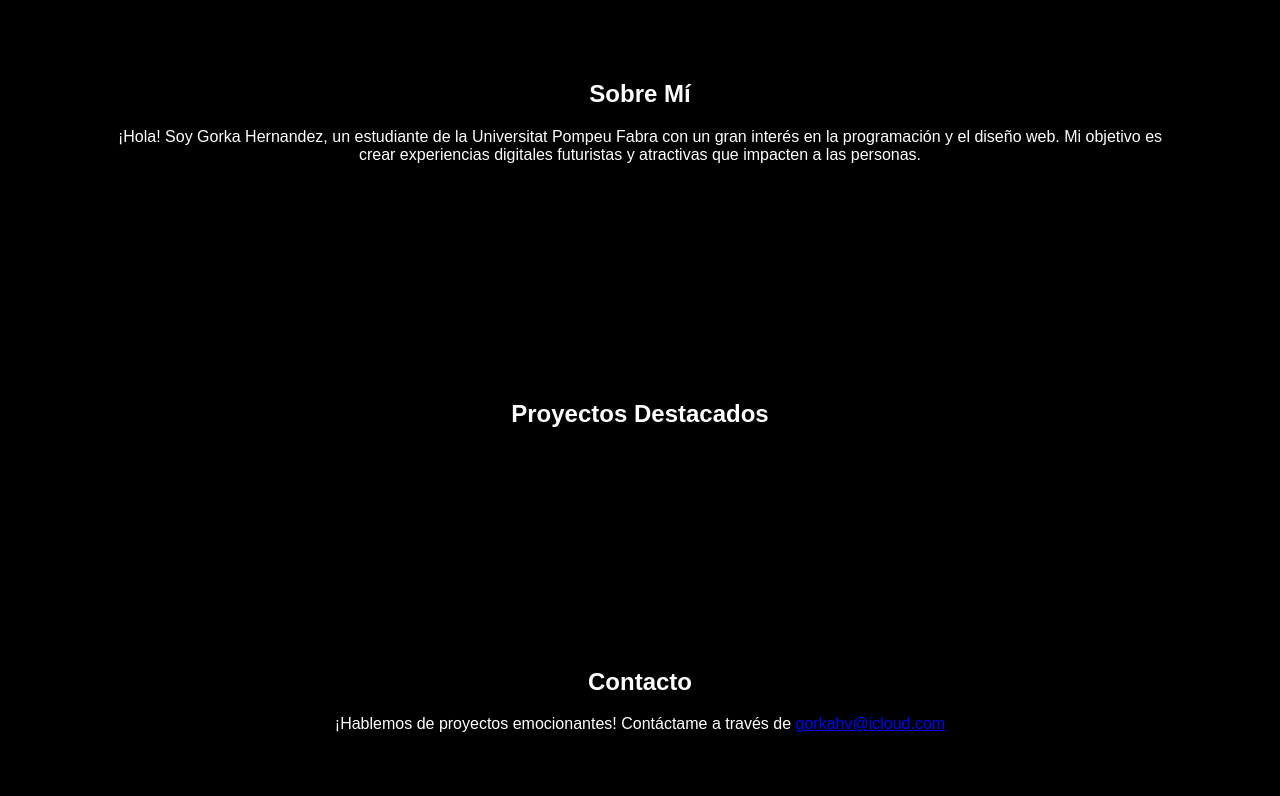
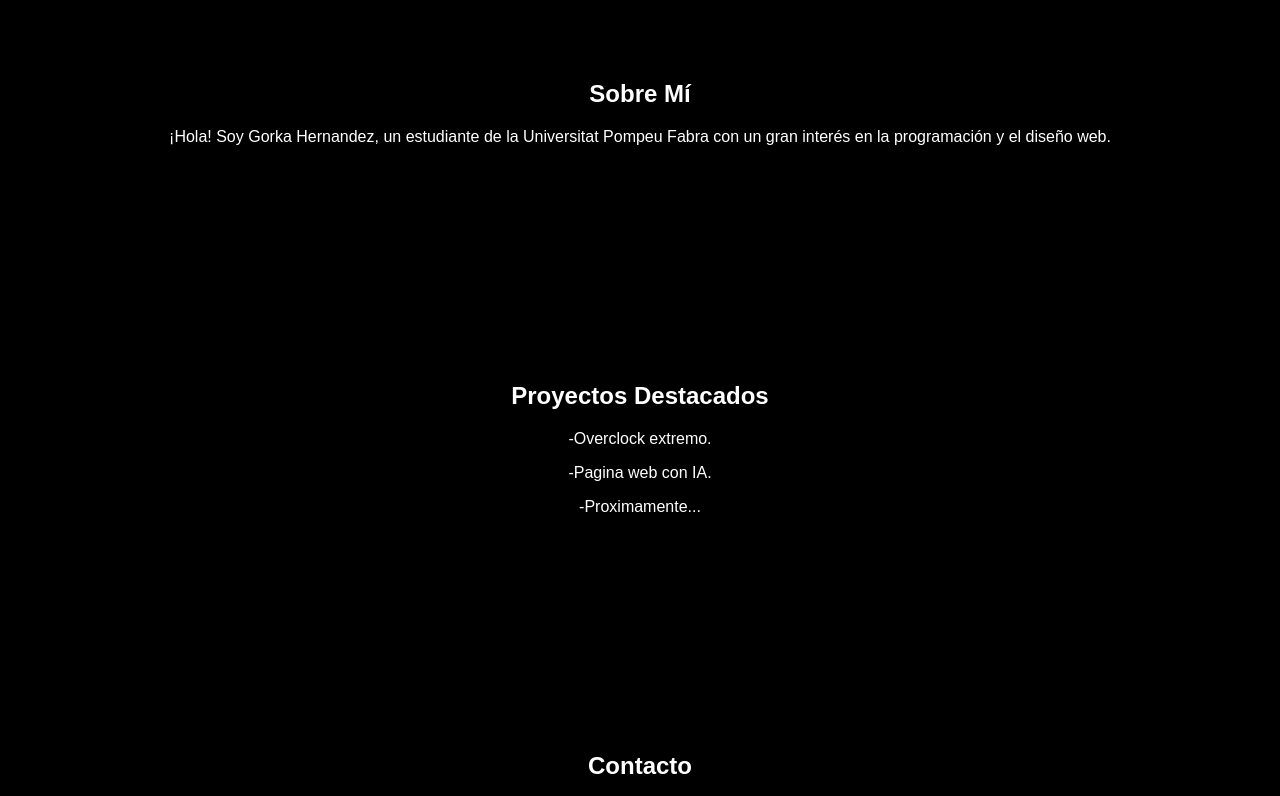
Before and after one commit to Gorkah/gorkah.github.io, a plain HTML site: page index.html in a window 1280 px wide. Shown: the part 1040-1836 px from the top of the page. Drawn offline with Linux system fonts and the light colour scheme; no server answers.

Commit message:
Update index.html

```diff
--- a/index.html
+++ b/index.html
@@ -24,10 +24,13 @@
     </section>
     <section id="sobre-mi" class="transparent-bg">
         <h2>Sobre Mí</h2>
-        <p>¡Hola! Soy Gorka Hernandez, un estudiante de la Universitat Pompeu Fabra con un gran interés en la programación y el diseño web. Mi objetivo es crear experiencias digitales futuristas y atractivas que impacten a las personas.</p>
+        <p>¡Hola! Soy Gorka Hernandez, un estudiante de la Universitat Pompeu Fabra con un gran interés en la programación y el diseño web.</p>
     </section>
     <section id="proyectos" class="transparent-bg">
         <h2>Proyectos Destacados</h2>
+        <p>-Overclock extremo.</p>
+        <p>-Pagina web con IA.</p>
+        <p>-Proximamente...</p>
         <!-- Aquí puedes listar tus proyectos con descripciones e imágenes -->
     </section>
     <section id="contacto" class="transparent-bg">
@@ -38,6 +41,7 @@
         <h2>La Revolución de la Inteligencia Artificial</h2>
         <div id="contenido-articulo"></div>
     </article>
+    <!-----
     <article id="articulo-mineria">
         <h2>La Lotería del Silicio: Explorando la Minería de Criptomonedas</h2>
         <div id="contenido-articulo-mineria"></div>
@@ -49,7 +53,7 @@
     <article id="articulo-overclocking">
         <h2>Cómo Hacer Overclocking: Herramientas y Consideraciones</h2>
         <div id="contenido-articulo-overclocking"></div>
-    </article>
+    </article>-->
     <script src="particles.js"></script>
     <script src="app.js"></script>
     <script src="cargar-contenido.js"></script>
```
